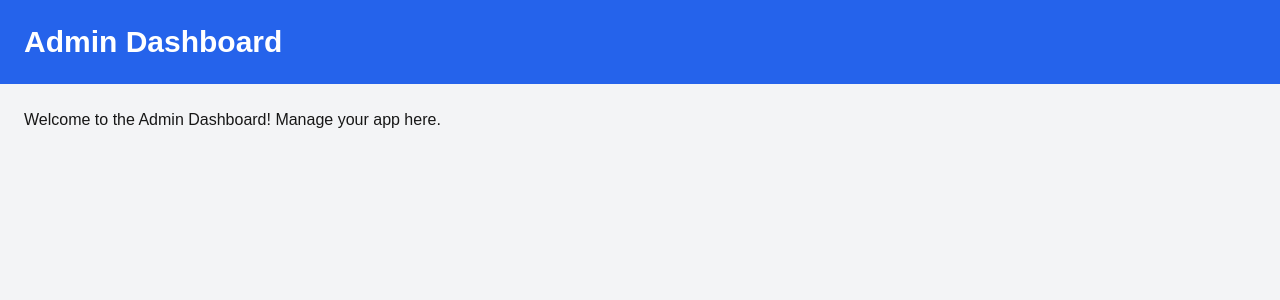
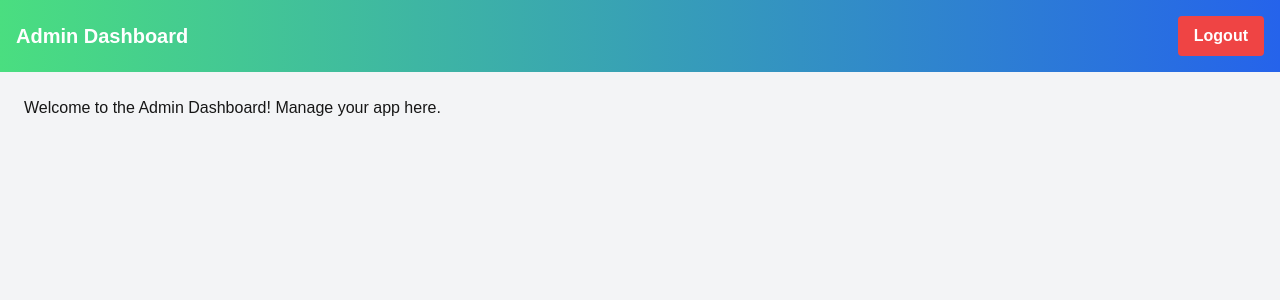
Before and after one commit to Naduladisanayaka494/my-next-app, a Next.js app: page /admin-dashboard in a window 1280 px wide. Shown: the top 300 px of the page. Built offline with nearby package versions, Linux system fonts and the light colour scheme.

Commit message:
cre:created admin dashboar login

```diff
--- a/app/admin-dashboard/page.tsx
+++ b/app/admin-dashboard/page.tsx
@@ -1,13 +1,30 @@
 "use client";
 
 import React from "react";
+import { useRouter } from "next/navigation";
 
 const AdminDashboard: React.FC = () => {
+  const router = useRouter();
+
+  const handleLogout = () => {
+    localStorage.removeItem("token");
+    localStorage.removeItem("role");
+    router.push("/");
+  };
+
   return (
     <div className="min-h-screen bg-gray-100">
-      <div className="p-6 bg-blue-600 text-white">
-        <h1 className="text-3xl font-bold">Admin Dashboard</h1>
-      </div>
+      <nav className = "bg-gradient-to-r from-green-400 to-blue-600 text-white p-4 flex justify-between items-center">
+        <h1 className="text-xl font-bold">Admin Dashboard</h1>
+        <button
+          onClick={handleLogout}
+          className="bg-red-500 hover:bg-red-600 text-white font-bold py-2 px-4 rounded"
+        >
+          Logout
+        </button>
+      </nav>
+
+      {/* Main Content */}
       <div className="p-6">
         <p>Welcome to the Admin Dashboard! Manage your app here.</p>
         {/* Add dashboard features like user management, reports, etc. */}
```
